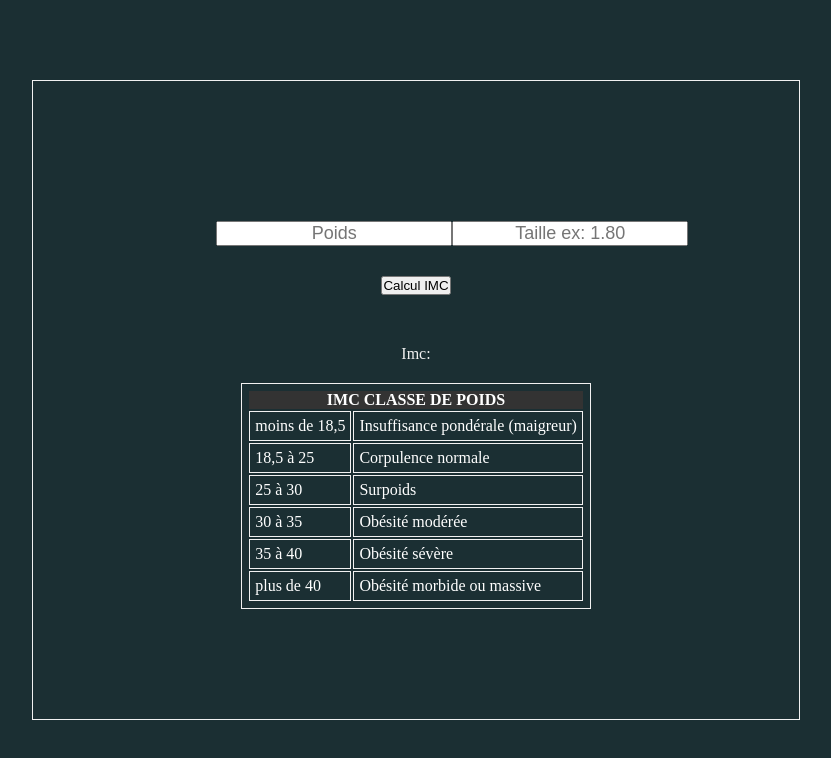
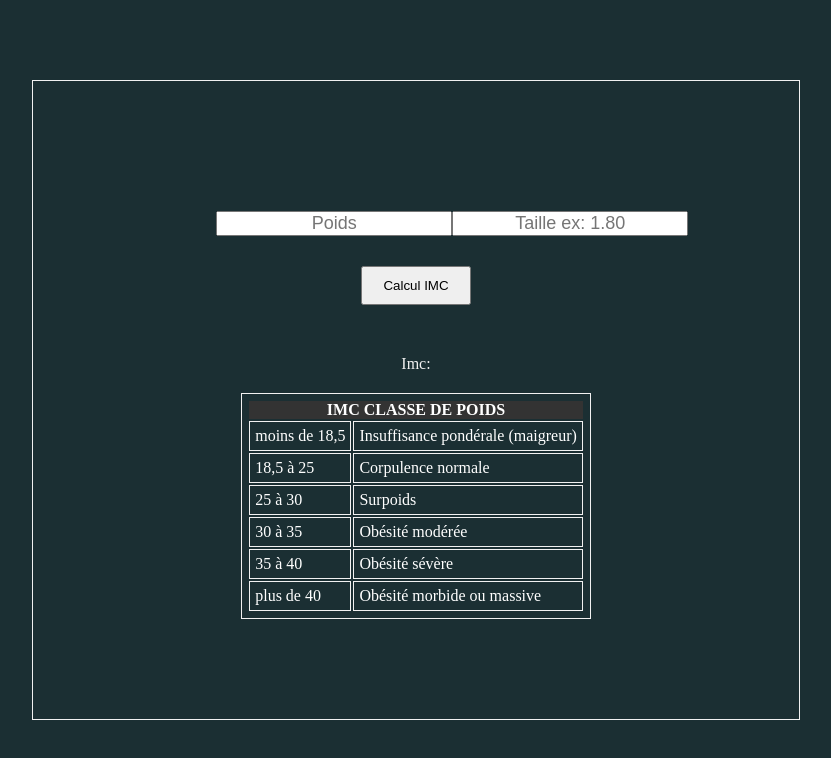
Before and after one commit to julienFoucartDev/calculIMC, a plain HTML site: page index.html in a window 1280 px wide. Shown: the whole page, without its empty margins (224-1055 px from the left). Drawn offline with Linux system fonts and the light colour scheme.

Commit message:
modif design boutton

```diff
--- a/style.css
+++ b/style.css
@@ -41,6 +41,11 @@ body{
     color: #f1f1f1;
 }
 
+.buttonImc{
+    cursor: pointer;
+    padding: 10px 20px;
+}
+
 table,
 td {
     color: #fff;
```
